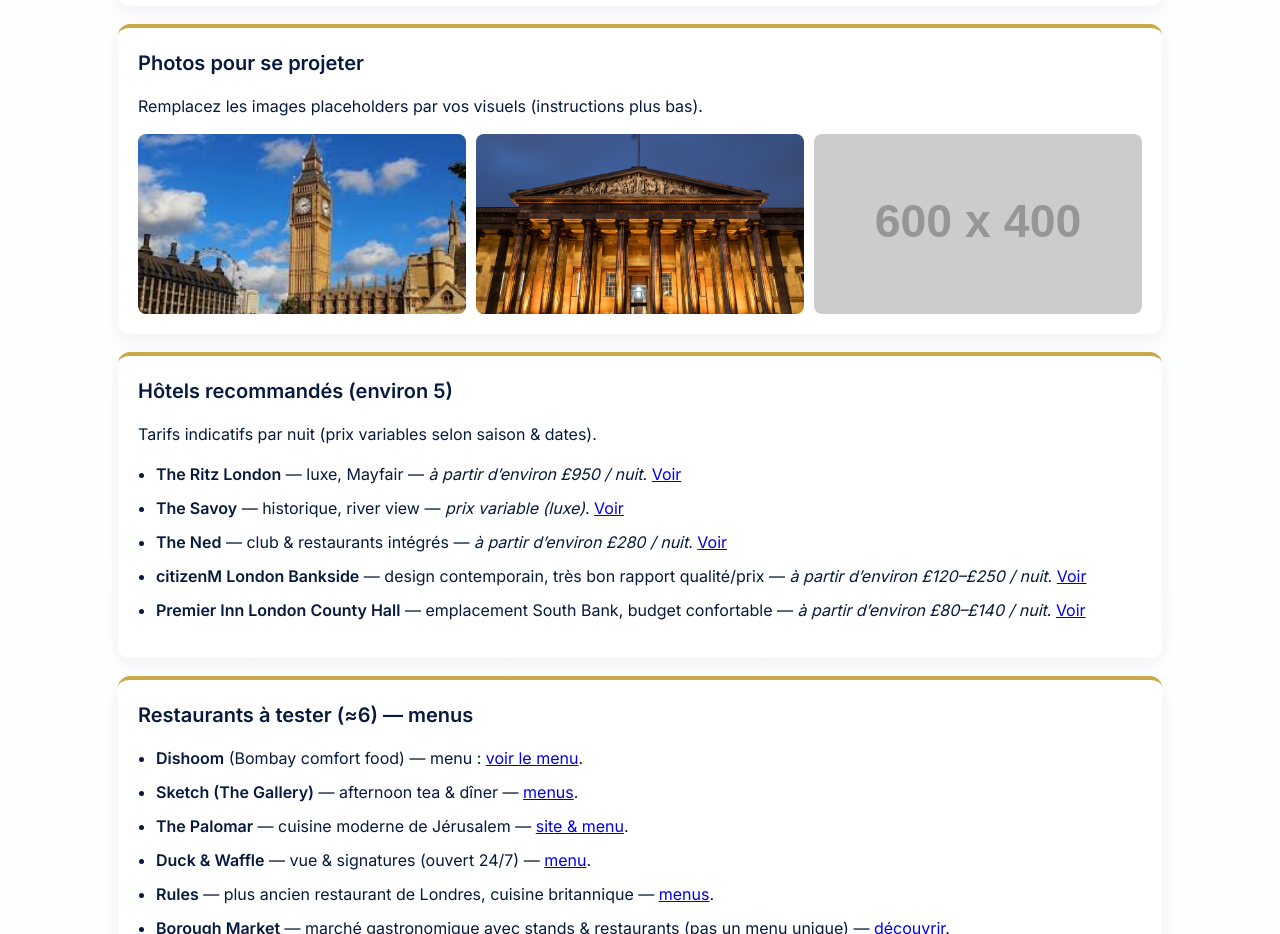
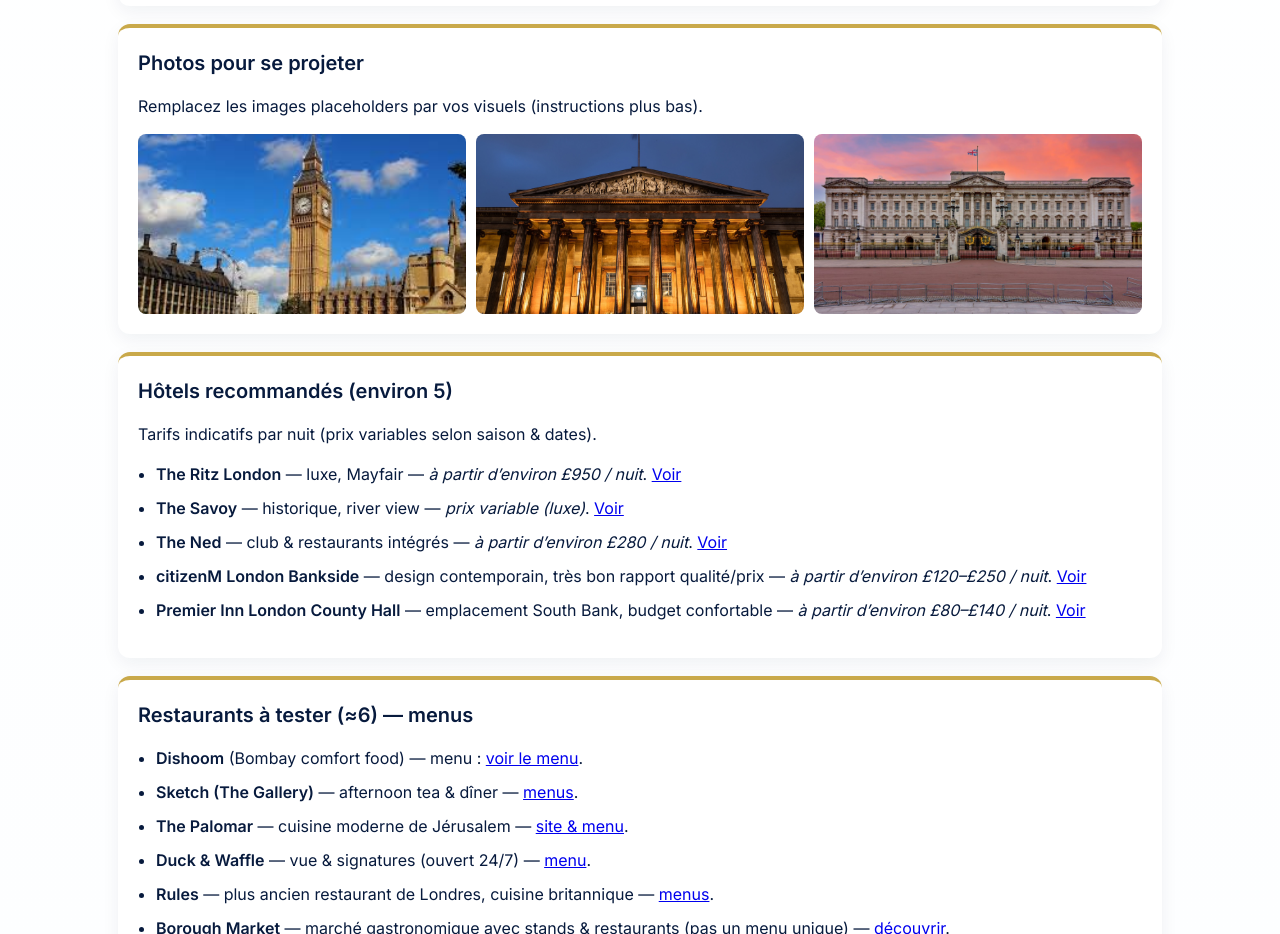
Before and after one commit to ludivinemnt/Gddfdf, a plain HTML site: page index.html in a window 1280 px wide. Shown: the part 1020-1954 px from the top of the page. Drawn offline with nearby package versions, Linux system fonts and the light colour scheme; placeholder pictures from the web are drawn by us.

Commit message:
Update index.html

```diff
--- a/index.html
+++ b/index.html
@@ -60,7 +60,7 @@
       <div class="photo-grid">
         <img src="IMG_0280.jpeg" alt="Tower of London (placeholder)">
         <img src="IMG_0281.jpeg" alt="British Museum (placeholder)">
-        <img src="https://via.placeholder.com/600x400?text=Buckingham+Palace" alt="Buckingham Palace (placeholder)">
+        <img src="IMG_0282.jpeg" alt="Buckingham Palace (placeholder)">
       </div>
     </section>
 
```
